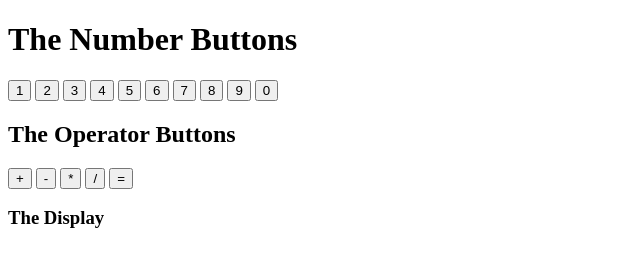
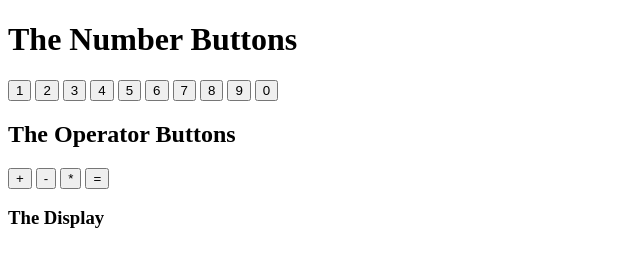
Before and after one commit to SkiSherpa/My-First-Caculator, a plain HTML site: page index.html in a window 1280 px wide. Shown: the full height of the page, 0-640 px from the left. Drawn offline with Linux system fonts and the light colour scheme.

Commit message:
deleted divide opperator for commit practice

```diff
--- a/index.html
+++ b/index.html
@@ -20,7 +20,7 @@
     <button type="button" onclick="display(event)">+</button>
     <button type="button" onclick="display(event)">-</button>
     <button type="button" onclick="display(event)">*</button>
-    <button type="button" onclick="display(event)">/</button>
+
     <button type="button" onclick="display(event)">=</button>
 
     <h3 id="the-display">The Display</h3>
```
